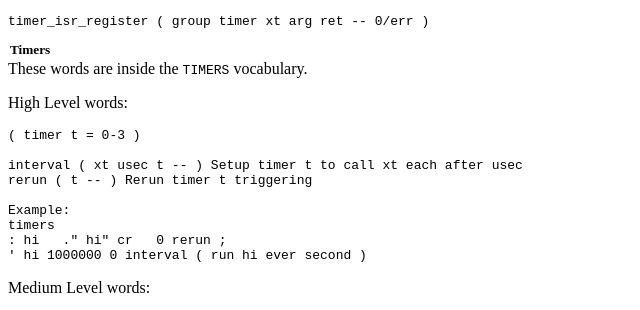
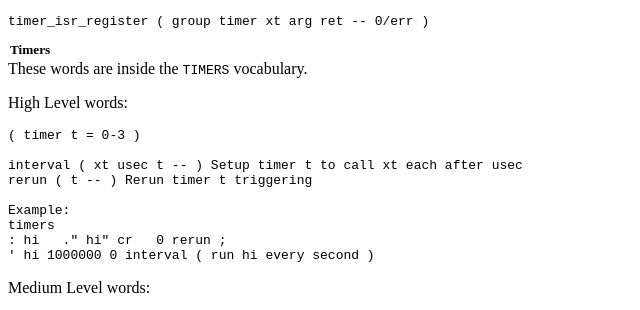
Before and after one commit to flagxor/ueforth, a plain HTML site: page ueforth/site/ESP32forth.html in a window 1280 px wide. Shown: the part 4806-5116 px from the top of the page, 0-640 px from the left. Drawn offline with Linux system fonts and the light colour scheme.

Commit message:
Fix typo.

```diff
--- a/ueforth/site/ESP32forth.html
+++ b/ueforth/site/ESP32forth.html
@@ -369,7 +369,7 @@ rerun ( t -- ) Rerun timer t triggering
 Example:
 timers
 : hi   ." hi" cr   0 rerun ;
-' hi 1000000 0 interval ( run hi ever second )
+' hi 1000000 0 interval ( run hi every second )
 </pre>
 
 <p>Medium Level words:</p>
```
